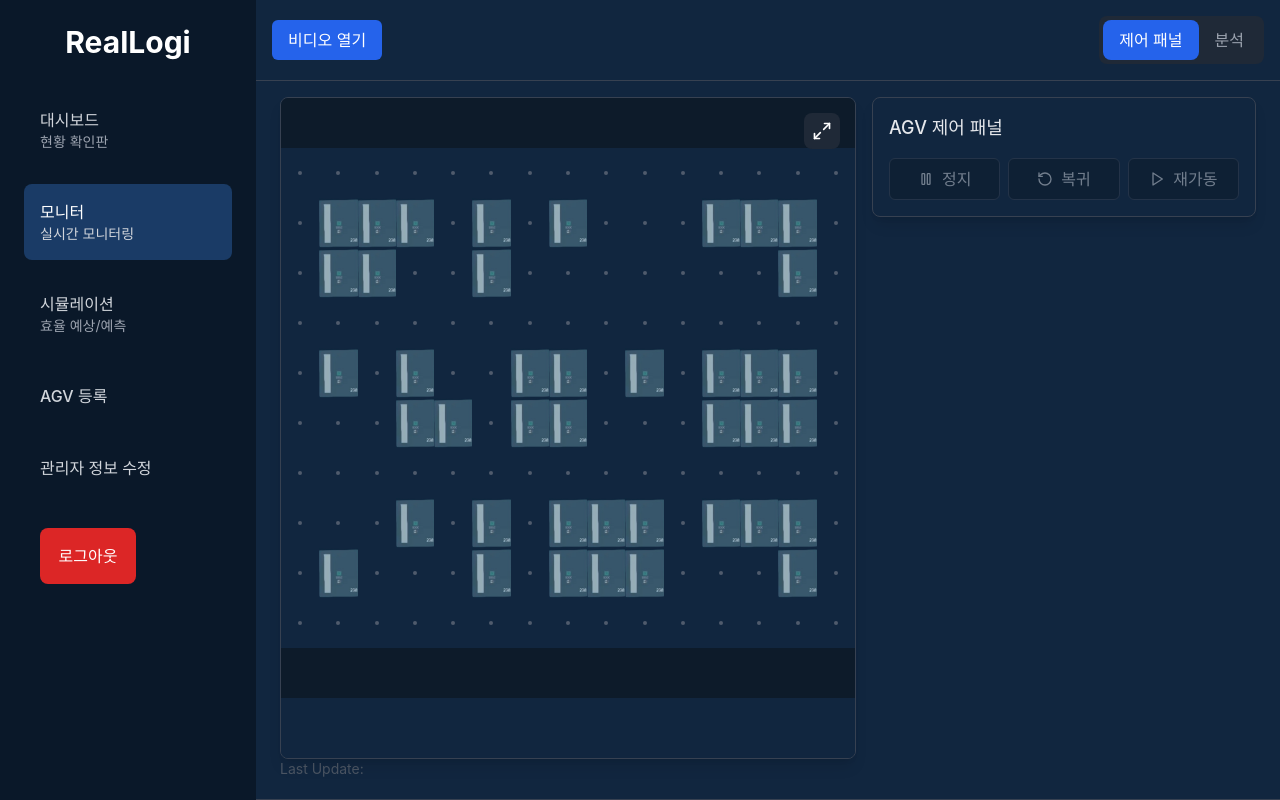
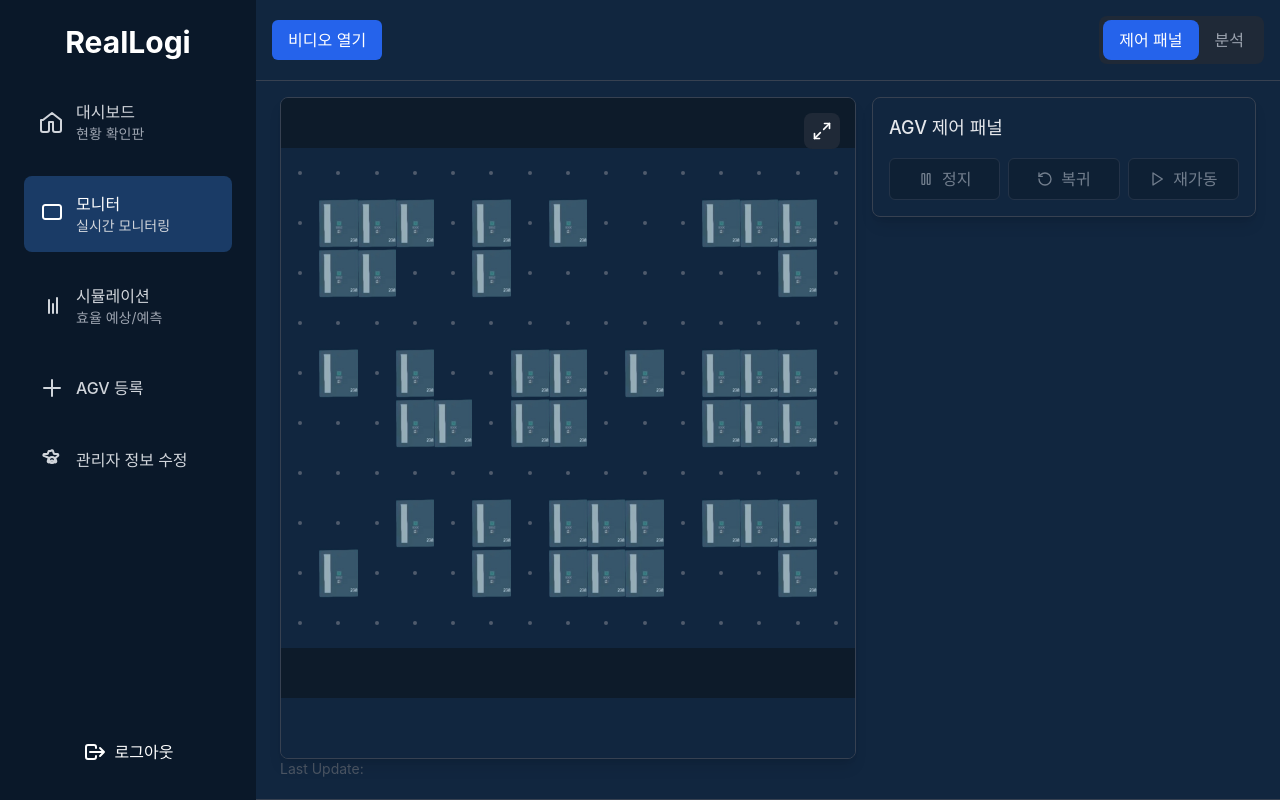
Before and after one commit to koohw/REALLOGI, a React (Create React App) app in the folder web/dt_front/: page /monitor in a window 1280 px wide. Built offline with nearby package versions, Linux system fonts and the light colour scheme; no server answers.

Commit message:
fix: sidebar 디자인 수정

```diff
--- a/web/dt_front/src/components/Sidebar/MenuItem.jsx
+++ b/web/dt_front/src/components/Sidebar/MenuItem.jsx
@@ -1,6 +1,6 @@
 import { useNavigate, useLocation } from "react-router-dom";
 
-export default function MenuItem({ title, subtitle, path }) {
+export default function MenuItem({ title, subtitle, path, icon }) {
   const navigate = useNavigate();
   const location = useLocation();
   const isActive = location.pathname === path;
@@ -8,20 +8,21 @@ export default function MenuItem({ title, subtitle, path }) {
   return (
     <div
       onClick={() => navigate(path)}
-      className={`p-4 rounded-lg cursor-pointer transition-all ${
+      className={`flex items-center p-4 rounded-lg cursor-pointer transition-all ${
         isActive
           ? "bg-[#1a3b66] text-white"
           : "text-gray-300 hover:bg-[#163152] hover:text-white"
       }`}
     >
-      <h2 className="font-medium text-base">{title}</h2>
-      {subtitle && (
-        <p
-          className={`text-sm ${isActive ? "text-gray-300" : "text-gray-400"}`}
-        >
-          {subtitle}
-        </p>
-      )}
+      {icon && <div className="mr-3">{icon}</div>}
+      <div>
+        <h2 className="font-medium text-base">{title}</h2>
+        {subtitle && (
+          <p className={`text-sm ${isActive ? "text-gray-300" : "text-gray-400"}`}>
+            {subtitle}
+          </p>
+        )}
+      </div>
     </div>
   );
 }
--- a/web/dt_front/src/components/Sidebar/index.jsx
+++ b/web/dt_front/src/components/Sidebar/index.jsx
@@ -3,15 +3,119 @@ import { useAuth } from "../../hooks/useAuth";
 import MenuItem from "./MenuItem";
 
 export default function Sidebar() {
-  const { logout } = useAuth();
+  const { user, logout } = useAuth();
   const navigate = useNavigate();
 
   const menuItems = [
-    { title: "대시보드", subtitle: "현황 확인판", path: "/dashboard" },
-    { title: "모니터", subtitle: "실시간 모니터링", path: "/monitor" },
-    { title: "시뮬레이션", subtitle: "효율 예상/예측", path: "/simulation" },
-    { title: "AGV 등록", path: "/agv-register" },
-    { title: "관리자 정보 수정", path: "/modify-info" },
+    {
+      title: "대시보드",
+      subtitle: "현황 확인판",
+      path: "/dashboard",
+      icon: (
+        <svg
+          xmlns="http://www.w3.org/2000/svg"
+          className="h-6 w-6"
+          fill="none"
+          viewBox="0 0 24 24"
+          stroke="currentColor"
+        >
+          <path
+            strokeLinecap="round"
+            strokeLinejoin="round"
+            strokeWidth={2}
+            d="M3 10l9-7 9 7v10a2 2 0 01-2 2h-4a2 2 0 01-2-2V12H9v8a2 2 0 01-2 2H3a2 2 0 01-2-2V10z"
+          />
+        </svg>
+      ),
+    },
+    {
+      title: "모니터",
+      subtitle: "실시간 모니터링",
+      path: "/monitor",
+      icon: (
+        <svg
+          xmlns="http://www.w3.org/2000/svg"
+          className="h-6 w-6"
+          fill="none"
+          viewBox="0 0 24 24"
+          stroke="currentColor"
+        >
+          <path
+            strokeLinecap="round"
+            strokeLinejoin="round"
+            strokeWidth={2}
+            d="M9.75 17h4.5m-7.5 0h12a2.25 2.25 0 002.25-2.25V5.25A2.25 2.25 0 0018.75 3H5.25A2.25 2.25 0 003 5.25v9.5A2.25 2.25 0 005.25 17z"
+          />
+        </svg>
+      ),
+    },
+    {
+      title: "시뮬레이션",
+      subtitle: "효율 예상/예측",
+      path: "/simulation",
+      icon: (
+        <svg
+          xmlns="http://www.w3.org/2000/svg"
+          className="h-6 w-6"
+          fill="none"
+          viewBox="0 0 24 24"
+          stroke="currentColor"
+        >
+          <path
+            strokeLinecap="round"
+            strokeLinejoin="round"
+            strokeWidth={2}
+            d="M9 19V6m4 13V10m4 9V4"
+          />
+        </svg>
+      ),
+    },
+    {
+      title: "AGV 등록",
+      path: "/agv-register",
+      icon: (
+        <svg
+          xmlns="http://www.w3.org/2000/svg"
+          className="h-6 w-6"
+          fill="none"
+          viewBox="0 0 24 24"
+          stroke="currentColor"
+        >
+          <path
+            strokeLinecap="round"
+            strokeLinejoin="round"
+            strokeWidth={2}
+            d="M12 4v16m8-8H4"
+          />
+        </svg>
+      ),
+    },
+    {
+      title: "관리자 정보 수정",
+      path: "/modify-info",
+      icon: (
+        <svg
+          xmlns="http://www.w3.org/2000/svg"
+          className="h-6 w-6"
+          fill="none"
+          viewBox="0 0 24 24"
+          stroke="currentColor"
+        >
+          <path
+            strokeLinecap="round"
+            strokeLinejoin="round"
+            strokeWidth={2}
+            d="M11.049 2.927c.3-.921 1.603-.921 1.902 0l.814 2.497a1 1 0 00.95.69h2.634a1 1 0 01.592 1.806l-2.134 1.55a1 1 0 00-.364 1.118l.814 2.497a1 1 0 01-1.538 1.118l-2.134-1.55a1 1 0 00-1.176 0l-2.134 1.55a1 1 0 01-1.538-1.118l.814-2.497a1 1 0 00-.364-1.118L3.77 7.92a1 1 0 01.592-1.806h2.634a1 1 0 00.95-.69l.814-2.497z"
+          />
+          <path
+            strokeLinecap="round"
+            strokeLinejoin="round"
+            strokeWidth={2}
+            d="M15 12a3 3 0 11-6 0 3 3 0 016 0z"
+          />
+        </svg>
+      ),
+    },
   ];
 
   const handleLogout = async () => {
@@ -20,25 +124,51 @@ export default function Sidebar() {
   };
 
   return (
-    <div className="w-64 h-full bg-[#0A1829] shadow-lg">
+    <div className="flex flex-col w-64 h-full bg-[#0A1829] shadow-lg">
       <div className="p-6">
-        <h1 className="text-3xl font-bold mb-8 text-center text-white">
+        <h1 className="text-3xl font-bold mb-6 text-center text-white">
           RealLogi
         </h1>
+        {user && (
+          <div className="flex items-center mb-6">
+            <div className="w-10 h-10 rounded-full bg-gray-500 flex items-center justify-center mr-3">
+              <span className="text-white font-bold">
+                {user.userName ? user.userName.charAt(0) : "U"}
+              </span>
+            </div>
+            <div className="text-white">
+              <p className="font-medium">{user.userName || "User"}</p>
+            </div>
+          </div>
+        )}
         <nav className="space-y-4">
           {menuItems.map((item, index) => (
             <MenuItem key={index} {...item} />
           ))}
         </nav>
-
-        <div className="mt-8 ml-4">
-          <button
-            onClick={handleLogout}
-            className="w-1/2 p-4 bg-red-600 text-white rounded-lg hover:bg-red-700 transition-colors"
+      </div>
+      <div className="mt-auto p-6">
+        <button
+          onClick={handleLogout}
+          className="flex items-center justify-center w-full p-3 rounded-lg hover:bg-gray-700 transition-colors"
+          title="로그아웃"
+        >
+          <svg
+            xmlns="http://www.w3.org/2000/svg"
+            className="h-6 w-6 text-white"
+            fill="none"
+            viewBox="0 0 24 24"
+            stroke="currentColor"
           >
-            로그아웃
-          </button>
-        </div>
+            <path
+              strokeLinecap="round"
+              strokeLinejoin="round"
+              strokeWidth={2}
+              d="M17 16l4-4m0 0l-4-4m4 4H7m6 4v1a2 2 0 01-2 2H5a2 2 0 01-2-2V7a2 2 0 012-2h6a2 2 0 012 2v1"
+            />
+          </svg>
+          <span className="ml-2 text-white font-medium">로그아웃</span>
+        </button>
       </div>
     </div>
   );
```
